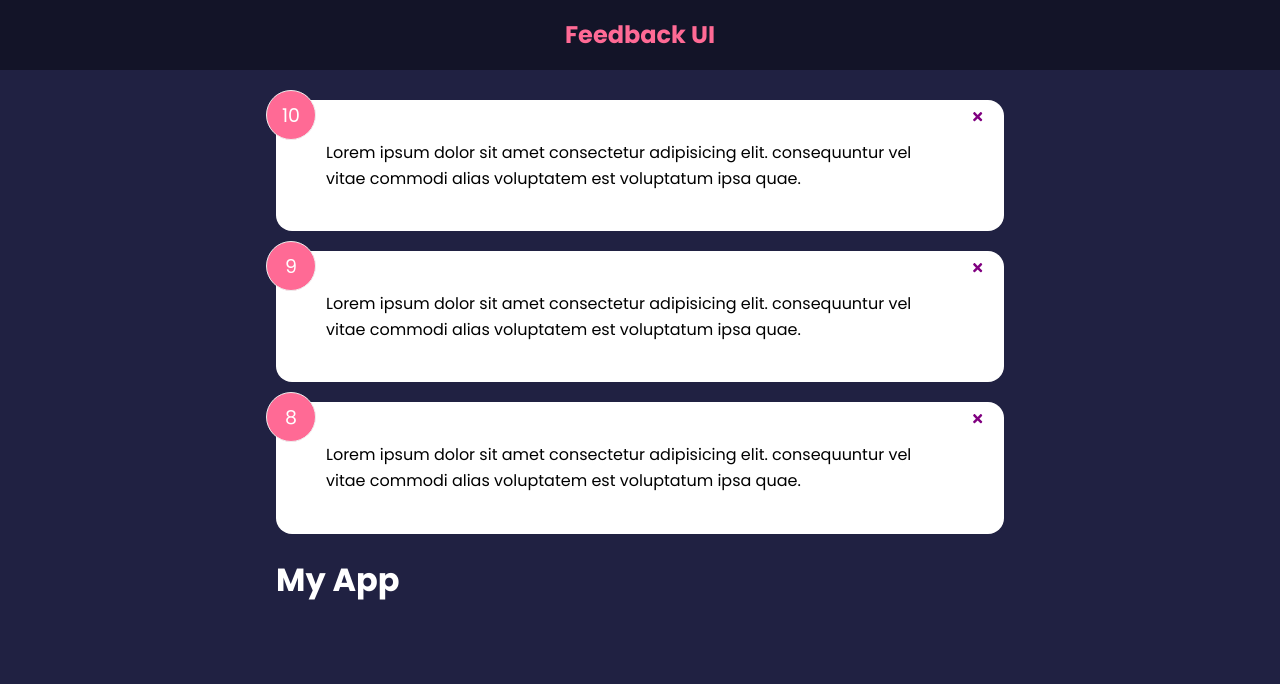
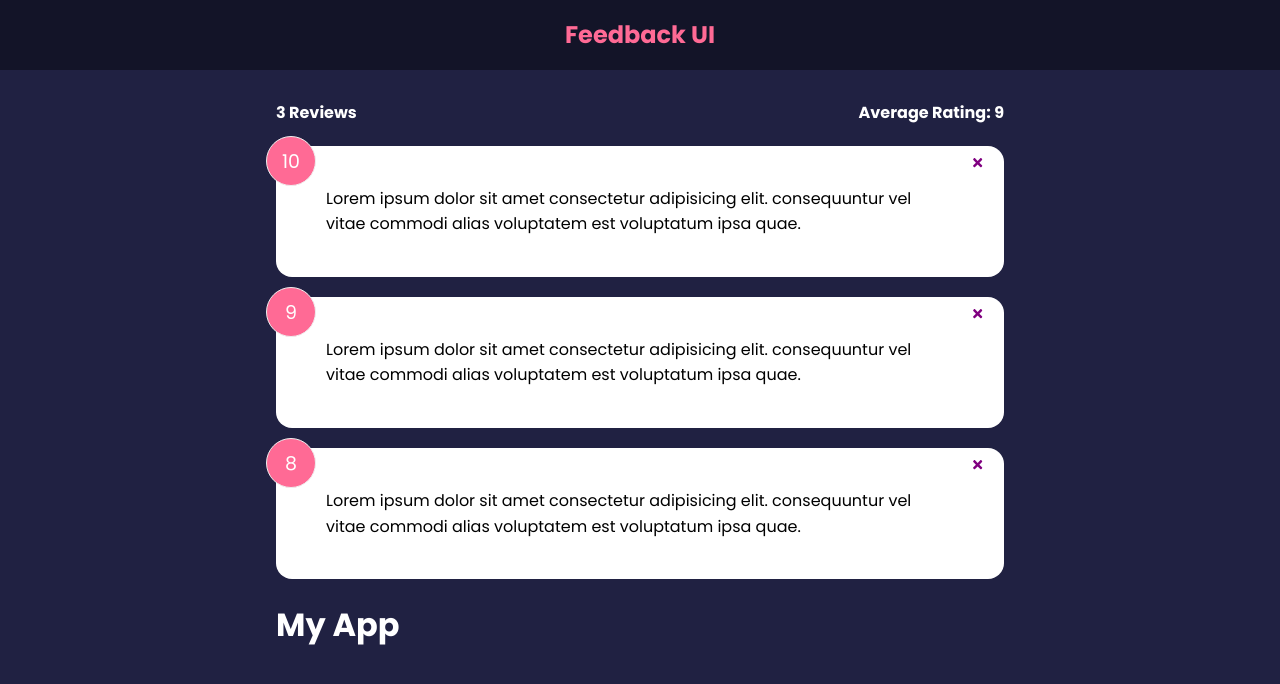
Before and after one commit to PhilipPaulson/CS222-Daily-Thing, a React (Create React App) app in the folder React Tutorial/feedback-app/: page / in a window 1280 px wide. Shown: the top 684 px of the page. Built offline with nearby package versions, Linux system fonts and the light colour scheme.

Commit message:
Added global stats

```diff
--- a/React Tutorial/feedback-app/src/App.js
+++ b/React Tutorial/feedback-app/src/App.js
@@ -2,6 +2,7 @@
 import Header from "./components/Header";
 import FeedbackList from "./components/FeedbackList";
 import FeedbackData from "./data/FeedbackData";
+import FeedbackStats from "./components/FeedbackStats";
 
 function App() {
   const [feedback, setFeedback] = useState(FeedbackData);
@@ -16,6 +17,7 @@
     <>
       <Header />
       <div className="container">
+        <FeedbackStats feedback={feedback} />
         <FeedbackList feedback={feedback} handleDelete={deleteFeedback} />
         <h1>My App</h1>
       </div>
--- /dev/null
+++ b/React Tutorial/feedback-app/src/components/FeedbackStats.jsx
@@ -0,0 +1,22 @@
+import PropTypes from "prop-types";
+
+export default function FeedbackStats({ feedback }) {
+  // Calculate ratings avg
+  let average =
+    feedback.reduce((acc, cur) => {
+      return acc + cur.rating;
+    }, 0) / feedback.length;
+
+  average = average.toFixed(1).replace(/[.,]0$/, "");
+
+  return (
+    <div className="feedback-stats">
+      <h4>{feedback.length} Reviews</h4>
+      <h4>Average Rating: {isNaN(average) ? 0 : average}</h4>
+    </div>
+  );
+}
+
+FeedbackStats.propTypes = {
+  feedback: PropTypes.array.isRequired,
+};
```
